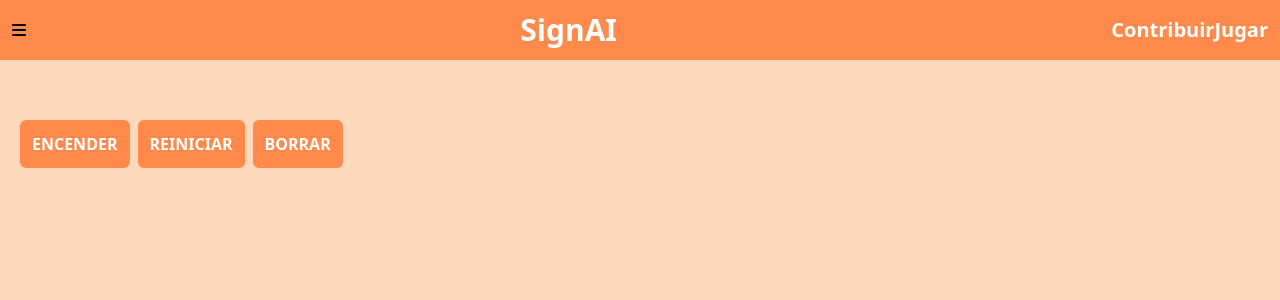
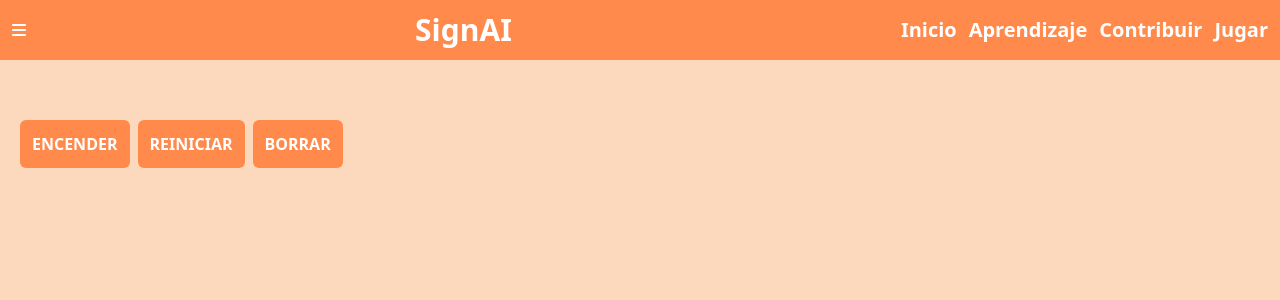
Before and after one commit to Emir490/action-collector, a Next.js app: page / in a window 1280 px wide. Shown: the top 300 px of the page. Built offline with nearby package versions, Linux system fonts and the light colour scheme; no server answers.

Commit message:
Improving navigation

```diff
--- a/src/components/header.tsx
+++ b/src/components/header.tsx
@@ -34,7 +34,7 @@ const Header = () => {
   return (
     <div className="bg-orange-400 p-3 flex justify-between items-center">
       <div onClick={toggle}>
-        <FontAwesomeIcon icon={faBars} />
+        <FontAwesomeIcon color="white" icon={faBars} />
       </div>
       <Sidebar
         onBackdropClick={toggle}
@@ -112,7 +112,9 @@ const Header = () => {
         SignAI
       </Link>
       {!isMobile && (
-        <div className="flex justify-end">
+        <div className="flex justify-end gap-x-3">
+          <Link className="text-white font-bold text-xl" href="/">Inicio</Link>
+          <Link className="text-white font-bold text-xl" href='/'>Aprendizaje</Link>
           <Link className="text-white font-bold text-xl" href="/menu">
             Contribuir
           </Link>
```
Also changed, not shown: 1 other file (tests, documents, lock files or other folders).
